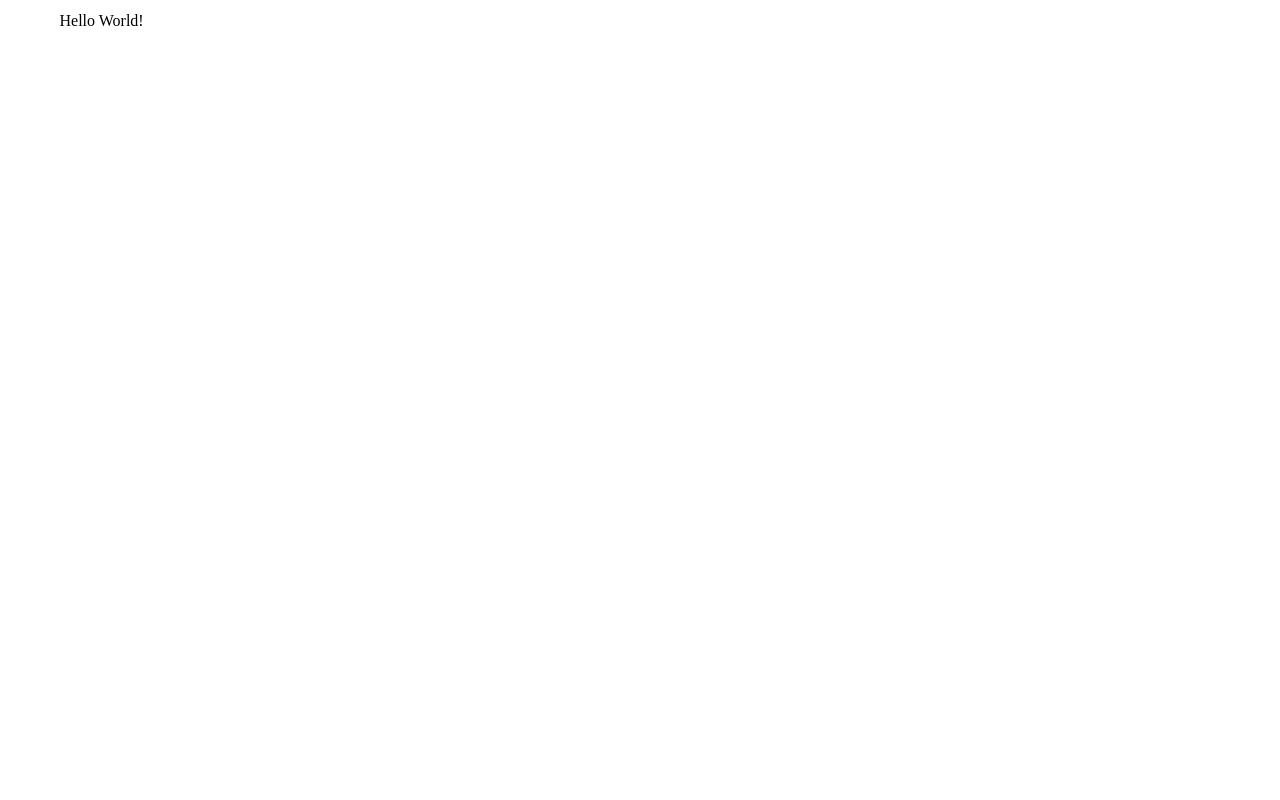
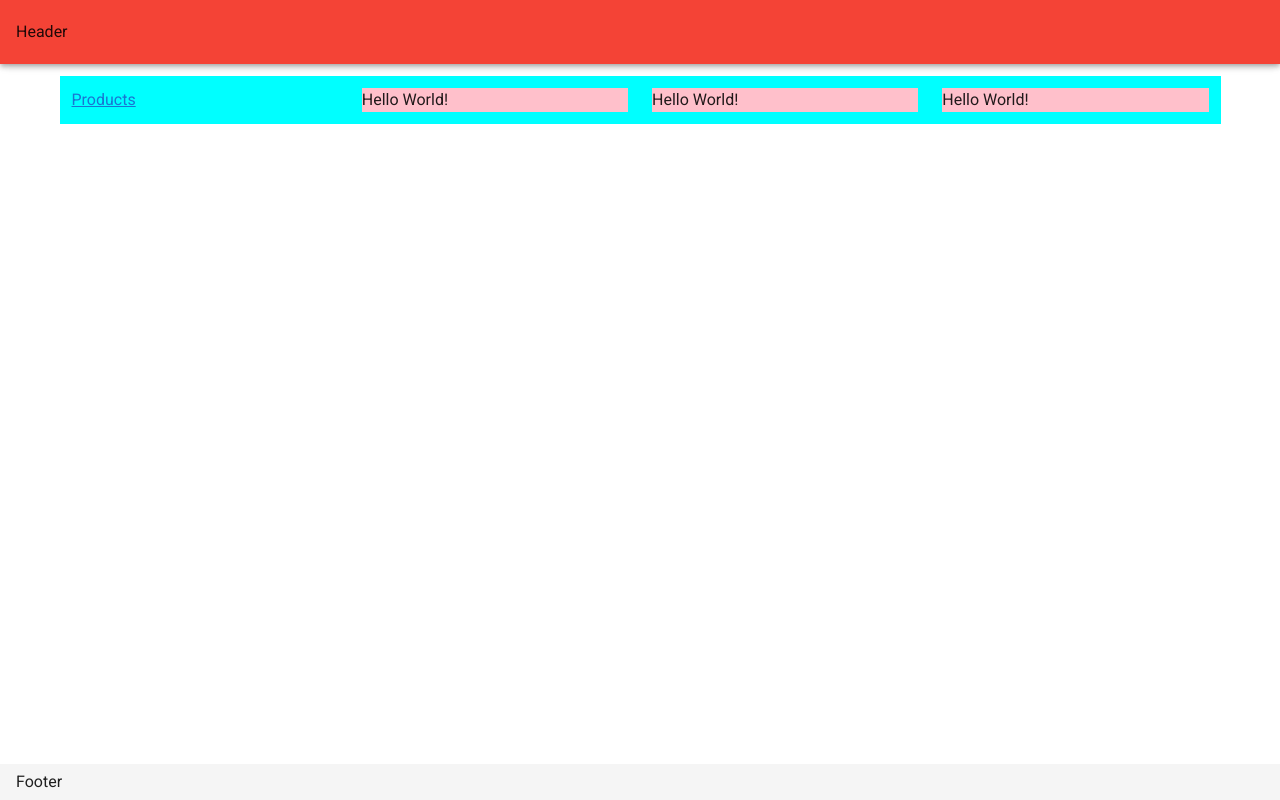
Before and after one commit to armanfkt/nuxt-project, a Nuxt app: page / in a window 1280 px wide. Built offline with nearby package versions, Linux system fonts and the light colour scheme.

Commit message:
grid-system

```diff
--- /dev/null
+++ b/assets/components/Homepage.scss
@@ -0,0 +1,6 @@
+.homepage{
+    background-color: aqua;
+    &-box{
+        background-color: pink;
+    }
+}
--- /dev/null
+++ b/assets/components/index.scss
@@ -0,0 +1 @@
+@import './Homepage.scss'
--- /dev/null
+++ b/assets/index.scss
@@ -0,0 +1 @@
+@import './components/index.scss'
--- a/assets/variables.scss
+++ /dev/null
@@ -1,4 +0,0 @@
-// Ref: https://github.com/nuxt-community/vuetify-module#customvariables
-//
-// The variables you want to modify
-// $font-size-root: 20px;
--- /dev/null
+++ b/components/Homepage/Homepage.vue
@@ -0,0 +1,33 @@
+<template>
+    <v-container class="homepage">
+        <v-row>
+            <v-col cols="12" sm="8" md="3">
+                <nuxt-link to="/product-overview">Products</nuxt-link>
+            </v-col>
+
+            <v-col cols="12" sm="4" md="3">
+                <div class="homepage-box">
+                    Hello World!
+                </div>
+            </v-col>
+
+            <v-col cols="12" sm="6" md="3">
+                <div class="homepage-box">
+                    Hello World!
+                </div>
+            </v-col>
+
+            <v-col cols="12" sm="6" md="3">
+                <div class="homepage-box">
+                    Hello World!
+                </div>
+            </v-col>
+        </v-row>
+    </v-container>
+</template>
+
+<script>
+export default{
+    name:'Homepage',
+}
+</script>
--- /dev/null
+++ b/components/product-overview/ProductOverview.vue
@@ -0,0 +1,19 @@
+<template>
+    <v-container>
+        <v-row>
+            <v-col>
+                PRODUCTS !! !! !!
+            </v-col>
+
+            <v-col>
+                <nuxt-link to="/">Back to home</nuxt-link>
+            </v-col>
+        </v-row>
+    </v-container>
+</template>
+
+<script>
+export default{
+    name:'ProductOverview'
+}
+</script>
--- a/layouts/default.vue
+++ b/layouts/default.vue
@@ -1,13 +1,19 @@
 <template>
+  <v-app>
+    <v-app-bar color="red" max-height="64px"> Header </v-app-bar>
+
     <v-main>
       <v-container>
         <Nuxt />
       </v-container>
     </v-main>
+
+    <v-footer> Footer </v-footer>
+  </v-app>
 </template>
 
 <script>
 export default {
-  name: 'DefaultLayout',
-}
+  name: "DefaultLayout",
+};
 </script>
--- a/nuxt.config.js
+++ b/nuxt.config.js
@@ -21,6 +21,7 @@ export default {
 
   // Global CSS: https://go.nuxtjs.dev/config-css
   css: [
+    '@/assets/index.scss'
   ],
 
   // Plugins to run before rendering page: https://go.nuxtjs.dev/config-plugins
@@ -44,7 +45,6 @@ export default {
   vuetify: {
     customVariables: ['~/assets/variables.scss'],
     theme: {
-      dark: true,
       themes: {
         dark: {
           primary: colors.blue.darken2,
--- a/pages/index.vue
+++ b/pages/index.vue
@@ -1,9 +1,15 @@
 <template>
-  <div> Hello World! </div>
+  <homepage />
 </template>
 
 <script>
+import Homepage from '@/components/Homepage/Homepage.vue'
+
 export default {
-  name: 'Index'
+  name: 'Index',
+
+  components:{
+    Homepage
+  }
 }
 </script>
--- /dev/null
+++ b/pages/product-overview/index.vue
@@ -0,0 +1,15 @@
+<template>
+    <product-overview />
+</template>
+
+<script>
+import ProductOverview from "@/components/product-overview/ProductOverview.vue"
+
+export default{
+    name:"Index",
+
+    components:{
+        ProductOverview
+    }
+}
+</script>
```
